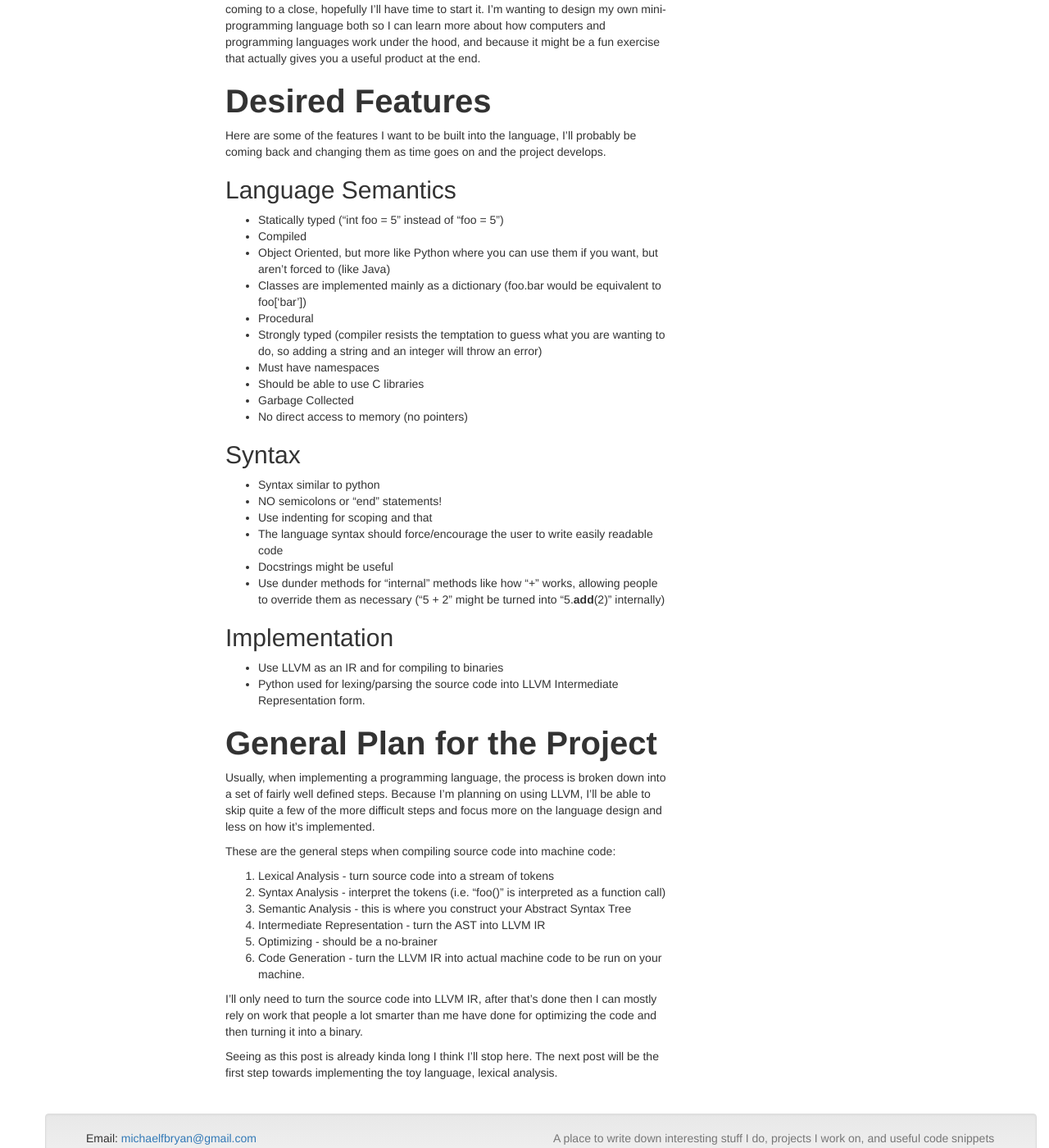
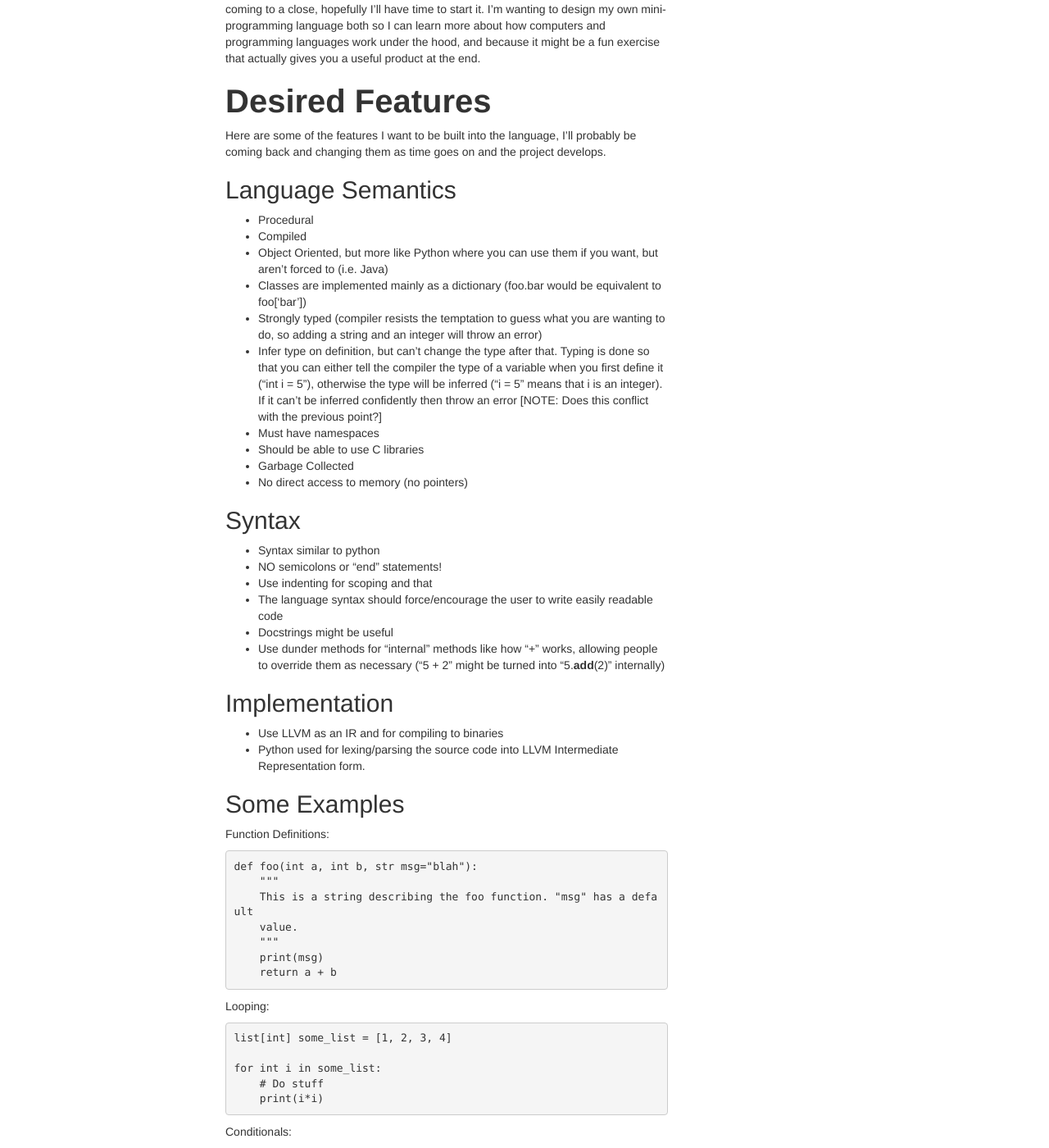
Before and after one commit to Michael-F-Bryan/jekyll-blog, a Jekyll site: the page built from _posts/2016-05-29-toy-language.md, in a window 1280 px wide and 1400 px high, scrolled down 195 px. Shown: the whole window at 82% size. Built offline with Jekyll 4.4.1, drawn with Linux system fonts in a browser that asks for light colours; nearby versions of some CDN libraries; some of the changed text lies outside the part shown.

Commit message:
Added some examples

```diff
--- a/_posts/2016-05-29-toy-language.md
+++ b/_posts/2016-05-29-toy-language.md
@@ -23,15 +23,19 @@ develops.
 Language Semantics
 ------------------
 
-* Statically typed ("int foo = 5" instead of "foo = 5")
+* Procedural
 * Compiled
 * Object Oriented, but more like Python where you can use them if you want, but
-    aren't forced to (like Java)
+    aren't forced to (i.e. Java)
 * Classes are implemented mainly as a dictionary (foo.bar would be equivalent
     to  foo['bar'])
-* Procedural
 * Strongly typed (compiler resists the temptation to guess what you are wanting
     to do, so adding a string and an integer will throw an error)
+* Infer type on definition, but can't change the type after that. Typing is
+    done so that you can either tell the compiler the type of a variable when
+    you first define it ("int i = 5"), otherwise the type will be inferred
+    ("i = 5" means that i is an integer). If it can't be inferred confidently
+    then throw an error [NOTE: Does this conflict with the previous point?]
 * Must have namespaces
 * Should be able to use C libraries
 * Garbage Collected
@@ -54,6 +58,47 @@ Implementation
 * Use LLVM as an IR and for compiling to binaries
 * Python used for lexing/parsing the source code into LLVM Intermediate
     Representation form.
+
+Some Examples
+-------------
+
+Function Definitions:
+
+    def foo(int a, int b, str msg="blah"):
+        """
+        This is a string describing the foo function. "msg" has a default
+        value.
+        """
+        print(msg)
+        return a + b
+
+Looping:
+
+    list[int] some_list = [1, 2, 3, 4]
+
+    for int i in some_list:
+        # Do stuff
+        print(i*i)
+
+Conditionals:
+
+    int age = 42
+
+    if age <= 5:
+        print('young child')
+    elif 5 < age <= 18:
+        print("student")
+    else:
+        print('adult')
+
+Class definitions:
+
+    class Cat:
+        def __init__(self, str name):
+            str self.name = name
+
+        def make_sound(self):
+            print(self.name, 'says "meow"')
 
 
 General Plan for the Project
```
